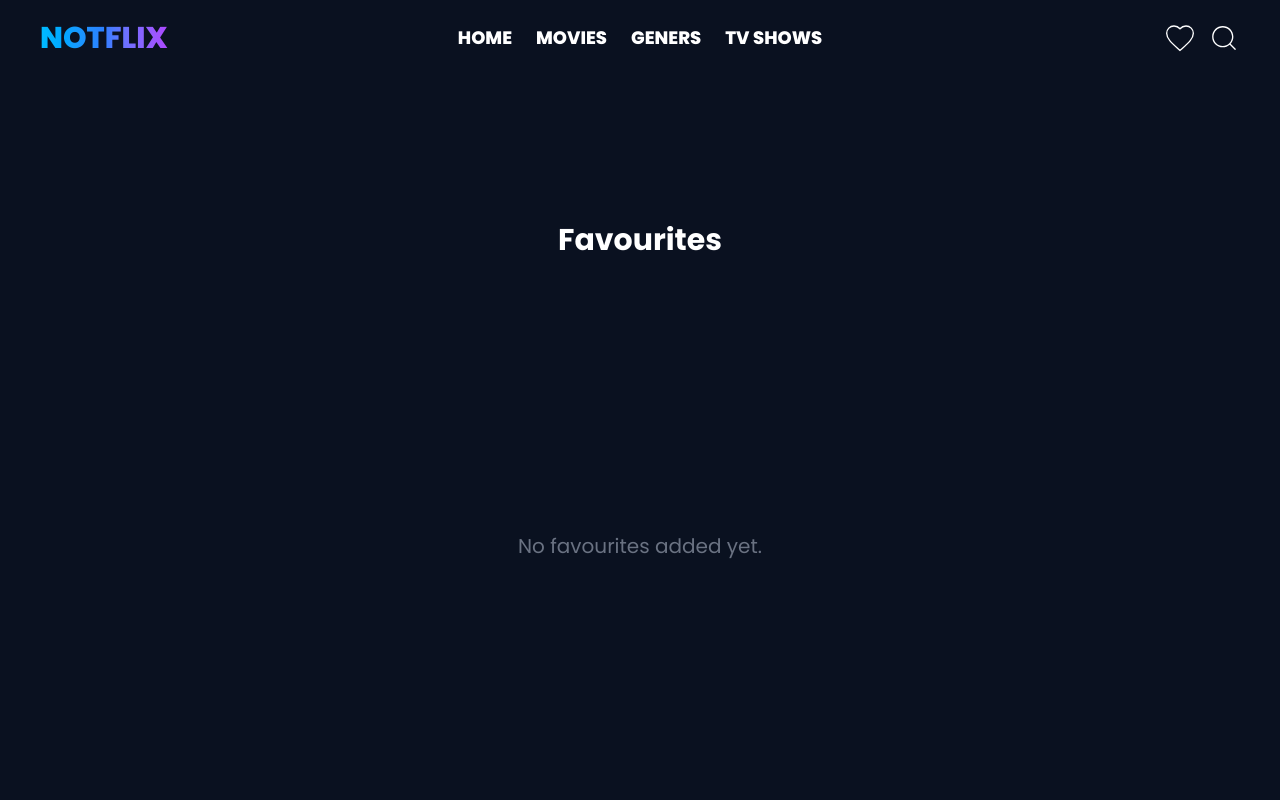
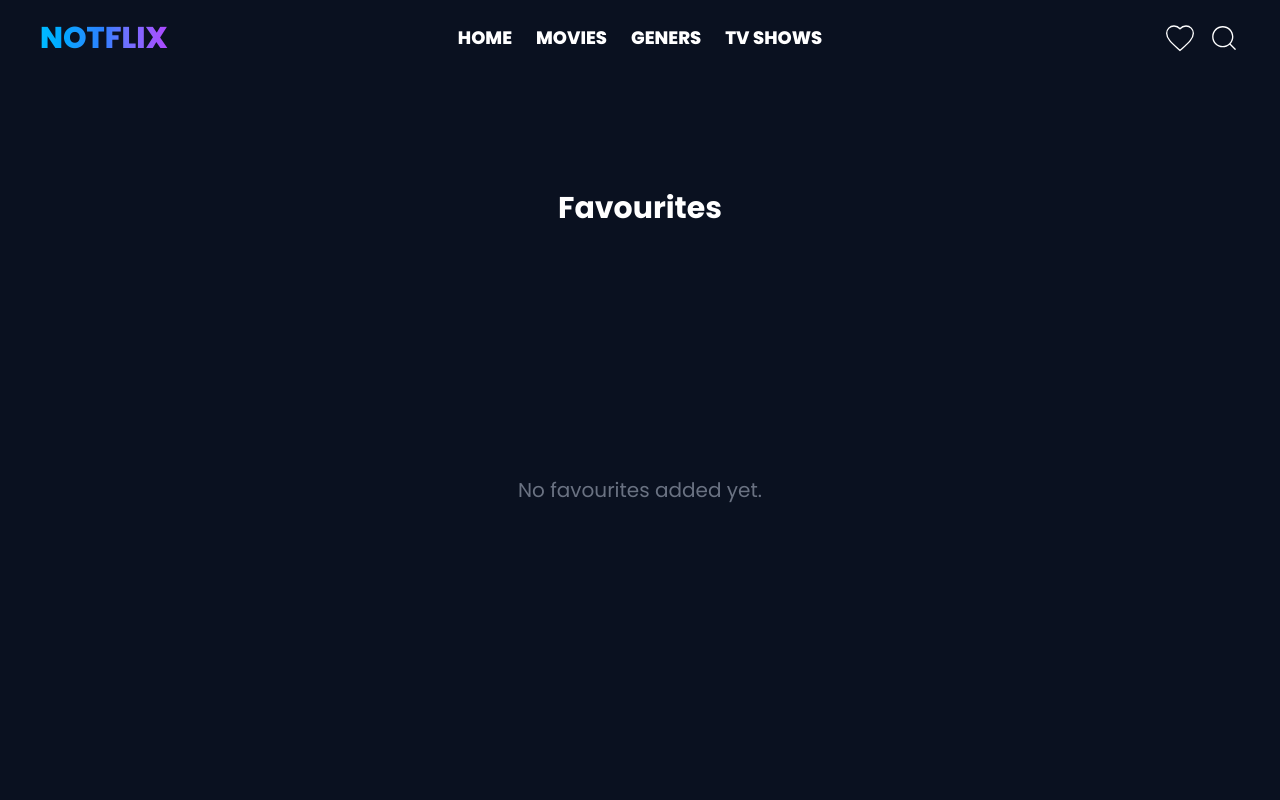
Before and after one commit to MMansyy/movie-app, a React (Vite) app: page /favourites in a window 1280 px wide. Shown: the top 800 px of the page. Built offline with nearby package versions, Linux system fonts and the light colour scheme.

Commit message:
fix: adjust margin and heading spacing in Fav component

```diff
--- a/src/pages/Fav/Fav.tsx
+++ b/src/pages/Fav/Fav.tsx
@@ -13,9 +13,9 @@ export default function Fav() {
 
     return (
         <div className='container mx-auto px-4 md:px-10'>
-            <div className='min-h-screen flex flex-col justify-center items-center mt-26'>
+            <div className='min-h-screen flex flex-col justify-center items-center mt-15'>
 
-                <h1 className='text-3xl md:text-3xl font-bold text-left mb-12'>Favourites</h1>
+                <h1 className='text-3xl md:text-3xl font-bold text-left mb-6'>Favourites</h1>
                 <div className='flex flex-wrap gap-7 items-center justify-center min-h-[60vh]'>
                     {
                         favourites.length > 0 ? (
```
